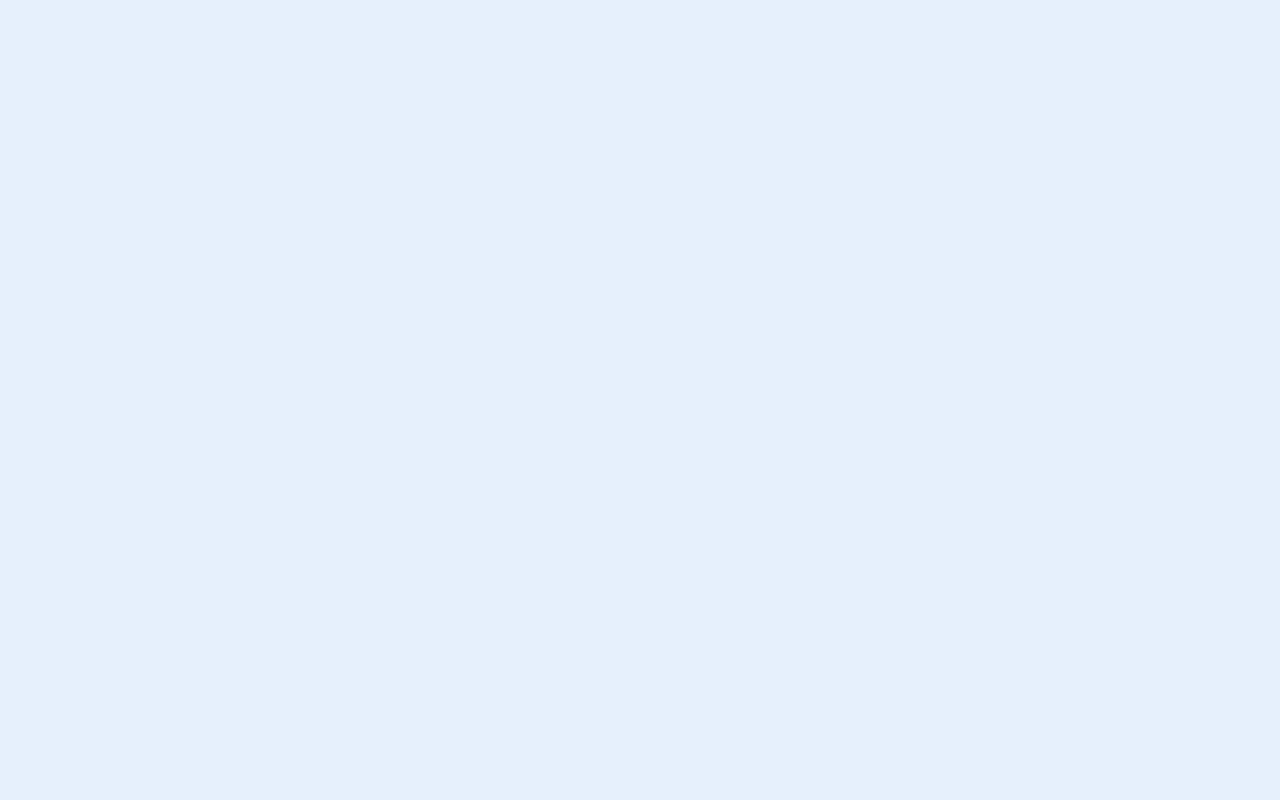
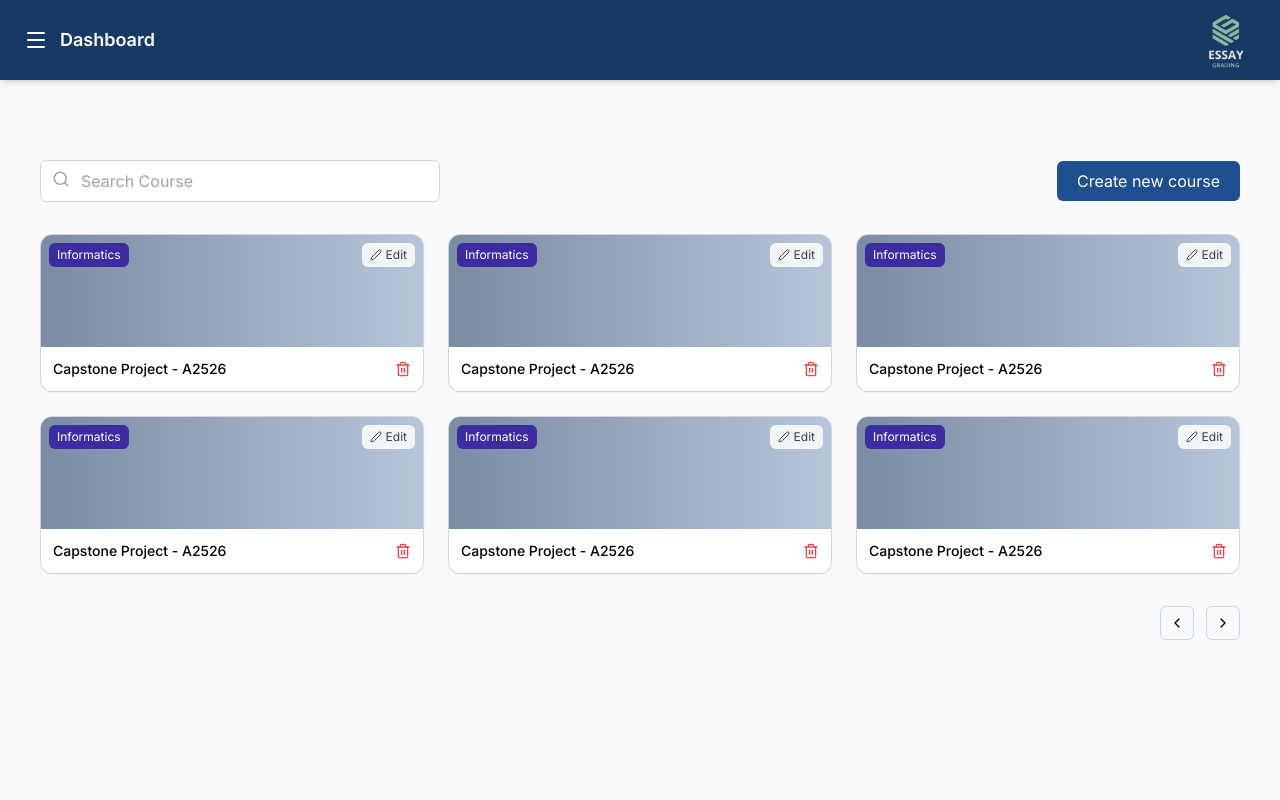
Before and after one commit to EAGS-Team11/FE, a React (Vite) app: page /Dashboard in a window 1280 px wide. Before the commit this address had no page. Shown: the top 800 px of the page. Built offline with nearby package versions, Linux system fonts and the light colour scheme.

Commit message:
navbar dosen, dashboard dosen

```diff
--- a/src/App.jsx
+++ b/src/App.jsx
@@ -13,25 +13,41 @@ import Profil from "./pages/profil/profil";
 import EditMyProfil from "./pages/profil/EditMyProfil";
 import EditPersonal from "./pages/profil/EditPersonal";
 import Footer from "./pages/footer";
+
+import NavbarDosen from "./pages/NavbarDosen";
+import Dashboard from "./pages/dosen/Dashboard";
 import "./App.css";
 
 function MainLayout() {
   return (
     <div className="flex flex-col min-h-screen bg-gray-50">
       <Navbar />
-      <main className="flex-grow">
+      <main className="flex-grow pt-20">
         <Outlet />
       </main>
-      <Footer /> {/* ✅ footer selalu di bawah */}
+      <Footer />
     </div>
   );
 }
+
+function DosenLayout() {
+  return (
+    <div className="flex flex-col min-h-screen bg-gray-50">
+      <NavbarDosen />
+      <main className="flex-grow pt-20">
+        <Outlet />
+      </main>
+      <Footer />
+    </div>
+  );
+}
+
+
 
 export default function App() {
   return (
     <Router>
       <Routes>
-        {/* Halaman tanpa Navbar dan Footer */}
         <Route path="/" element={<Login />} />
         <Route path="/login" element={<Login />} />
         <Route path="/register" element={<Register />} />
@@ -50,6 +66,12 @@ export default function App() {
           <Route path="/EditMyProfil" element={<EditMyProfil />} />
           <Route path="/EditPersonal" element={<EditPersonal />} />
         </Route>
+
+          {/* Layout untuk dosen */}
+        <Route element={<DosenLayout />}>
+          <Route path="/Dashboard" element={<Dashboard />} />
+        </Route>
+
       </Routes>
     </Router>
   );
--- /dev/null
+++ b/src/pages/NavbarDosen.jsx
@@ -0,0 +1,74 @@
+import React, { useState } from "react";
+import { Menu, X, BookOpen, MessageSquare, BarChart2 } from "lucide-react";
+import logo from "../assets/logo capstone.png";
+
+export default function NavbarDosen() {
+  const [isSidebarOpen, setIsSidebarOpen] = useState(false);
+
+  return (
+    <>
+      {/* Navbar */}
+      <nav className="bg-[#173A64] text-white flex items-center justify-between px-6 py-3 shadow-md">
+        <div className="flex items-center space-x-3">
+          <Menu
+            size={24}
+            className="cursor-pointer"
+            onClick={() => setIsSidebarOpen(true)}
+          />
+          <h1 className="text-lg font-semibold">Dashboard</h1>
+        </div>
+
+        <div className="flex items-center space-x-2">
+          <img src={logo} alt="Essay Grading Logo" className="h-14 w-auto mr-3" />
+        </div>
+      </nav>
+
+      {/* Overlay */}
+      {isSidebarOpen && (
+        <div
+          className="fixed inset-0 bg-black bg-opacity-40 z-40"
+          onClick={() => setIsSidebarOpen(false)}
+        ></div>
+      )}
+
+      {/* Sidebar */}
+      <div
+        className={`fixed top-0 left-0 h-full w-64 bg-[#173A64] text-white z-50 transform ${
+          isSidebarOpen ? "translate-x-0" : "-translate-x-full"
+        } transition-transform duration-300`}
+      >
+        <div className="flex items-center justify-between px-5 py-4 border-b border-white/20">
+          <h2 className="font-semibold text-lg">Lecturer Menu</h2>
+          <X
+            size={22}
+            className="cursor-pointer"
+            onClick={() => setIsSidebarOpen(false)}
+          />
+        </div>
+
+        {/* Profil Dosen */}
+        <div className="flex flex-col items-center py-6 border-b border-white/20">
+          <div className="w-20 h-20 rounded-full bg-gray-300 mb-3"></div>
+          <h3 className="font-semibold text-white">Jennifer Carter</h3>
+          <p className="text-sm text-gray-300">lecturer</p>
+        </div>
+
+        {/* Menu */}
+        <div className="p-5 text-sm ">
+          <div className="uppercase text-gray-300 text-xs mb-3 text-left">Main Menu</div>
+          <ul className="space-y-2">
+            <li className="flex items-center space-x-3 hover:bg-white/10 py-2 rounded-md cursor-pointer">
+              <BookOpen size={16} /> <span>Courses</span>
+            </li>
+            <li className="flex items-center space-x-3 hover:bg-white/10 py-2 rounded-md cursor-pointer">
+              <MessageSquare size={16} /> <span>AI Grading Review</span>
+            </li>
+            <li className="flex items-center space-x-3 hover:bg-white/10 py-2 rounded-md cursor-pointer">
+              <BarChart2 size={16} /> <span>Class Analytics</span>
+            </li>
+          </ul>
+        </div>
+      </div>
+    </>
+  );
+}
--- /dev/null
+++ b/src/pages/dosen/Dashboard.jsx
@@ -0,0 +1,75 @@
+import React from "react";
+import { Search, Edit2, Trash2, ChevronLeft, ChevronRight } from "lucide-react";
+
+export default function DashboardDosen() {
+  const courses = [
+    { id: 1, title: "Capstone Project - A2526", category: "Informatics" },
+    { id: 2, title: "Capstone Project - A2526", category: "Informatics" },
+    { id: 3, title: "Capstone Project - A2526", category: "Informatics" },
+    { id: 4, title: "Capstone Project - A2526", category: "Informatics" },
+    { id: 5, title: "Capstone Project - A2526", category: "Informatics" },
+    { id: 6, title: "Capstone Project - A2526", category: "Informatics" },
+  ];
+
+  return (
+    <div className="min-h-screen flex flex-col bg-gray-50">
+
+      <main className="flex-grow px-10 ">
+        <div className="flex justify-between items-center mb-8">
+          <div className="relative w-1/3">
+            <input
+              type="text"
+              placeholder="Search Course"
+              className="w-full border border-gray-300 rounded-md pl-10 pr-4 py-2 focus:ring-2 focus:ring-blue-400 outline-none"
+            />
+            <Search
+              className="absolute left-3 top-2.5 text-gray-400"
+              size={18}
+            />
+          </div>
+          <button className="bg-[#1E4F91] text-white px-5 py-2 rounded-md hover:bg-[#163E74] transition">
+            Create new course
+          </button>
+        </div>
+
+        {/* Courses Grid */}
+        <div className="grid grid-cols-1 sm:grid-cols-2 md:grid-cols-3 lg:grid-cols-3 gap-6">
+          {courses.map((course) => (
+            <div
+              key={course.id}
+              className="bg-white rounded-xl border border-gray-300 shadow-sm overflow-hidden"
+            >
+              <div className="relative bg-gradient-to-r from-[#7A8CA3] to-[#B7C5D9] h-28">
+                <span className="absolute top-2 left-2 bg-[#3D2CA1] text-white text-xs px-2 py-1 rounded-md">
+                  {course.category}
+                </span>
+                <button className="absolute top-2 right-2 flex items-center gap-1 bg-gray-100 text-gray-700 text-xs px-2 py-1 rounded-md hover:bg-gray-200">
+                  <Edit2 size={12} />
+                  Edit
+                </button>
+              </div>
+              <div className="p-3 flex justify-between items-center">
+                <p className="text-sm font-medium">{course.title}</p>
+                <button className="text-red-500 hover:text-red-600">
+                  <Trash2 size={16} />
+                </button>
+              </div>
+            </div>
+          ))}
+        </div>
+
+        {/* Pagination */}
+        <div className="flex justify-end items-center mt-8 space-x-3">
+          <button className="border border-gray-300 rounded-md p-2 hover:bg-gray-100">
+            <ChevronLeft size={16} />
+          </button>
+          <button className="border border-gray-300 rounded-md p-2 hover:bg-gray-100">
+            <ChevronRight size={16} />
+          </button>
+        </div>
+      </main>
+
+
+    </div>
+  );
+}
```
